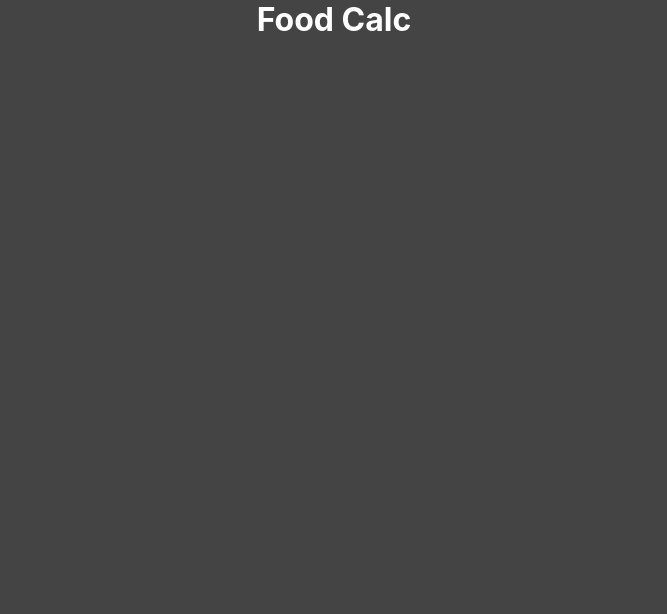
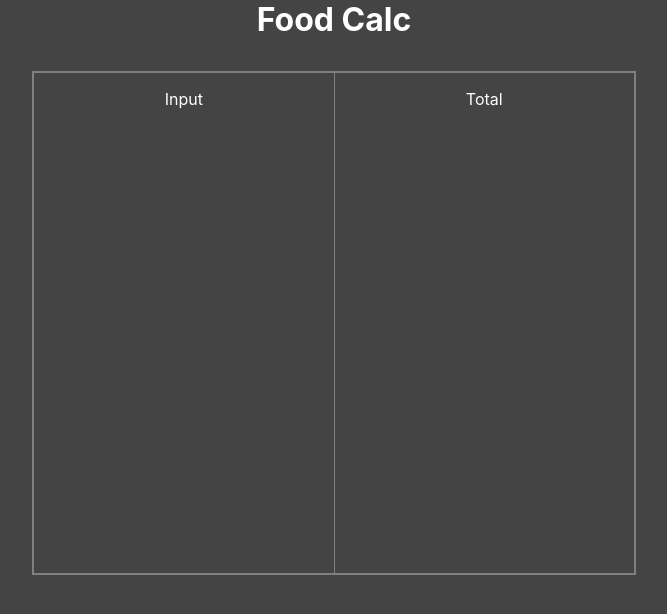
Before and after one commit to cfowler650/food-calc, a React (Create React App) app: page / in a window 1280 px wide. Shown: the top 614 px of the page, without its empty margins (306-973 px from the left). Built offline with nearby package versions, Linux system fonts and the light colour scheme.

Commit message:
Add Main Component, Calc Component, Basic Styling

```diff
--- /dev/null
+++ b/src/components/Calc.jsx
@@ -0,0 +1,24 @@
+import React from 'react';
+
+
+export default class Calc extends React.Component {
+    render() {
+        return (
+            <div style={{ textAlign: 'center', margin: "2em" }}>
+
+                <div style={{ display: "inline-block", border: "2px solid gray", width: "600px", height: "500px" }}>
+                    <div style={{ display: "flex", height: "500px" }}>
+                        <div style={{ flex: "1", padding: "1em", borderRight: "1px solid gray" }}>
+                            Input
+                        </div>
+                        <div style={{ flex: "1", padding: "1em", }}>
+                            Total
+                        </div>
+                    </div>
+                </div>
+
+            </div>
+
+        )
+    }
+}
--- a/src/components/Main.jsx
+++ b/src/components/Main.jsx
@@ -1,11 +1,18 @@
 import React from 'react';
+import Calc from './Calc';
 
 export default class Main extends React.Component {
     render() {
         return (
             <div>
-                <h1 style={{ textAlign: "center" }}>Food Calc</h1>
+                <h1
+                    style={{ textAlign: "center" }}>
+                    Food Calc
+                </h1>
+
+                <Calc />
             </div>
+
         )
     }
 }
```
